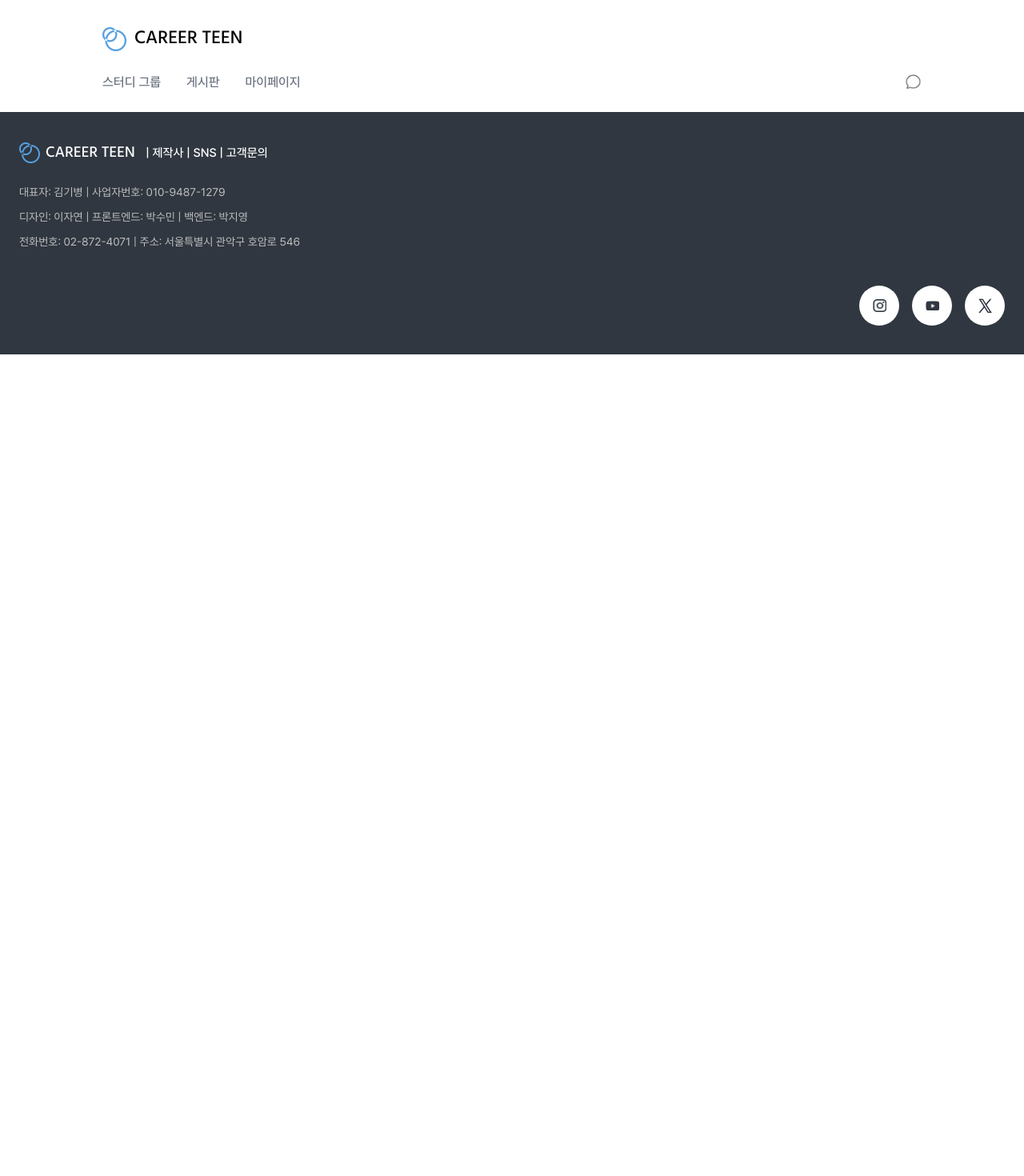
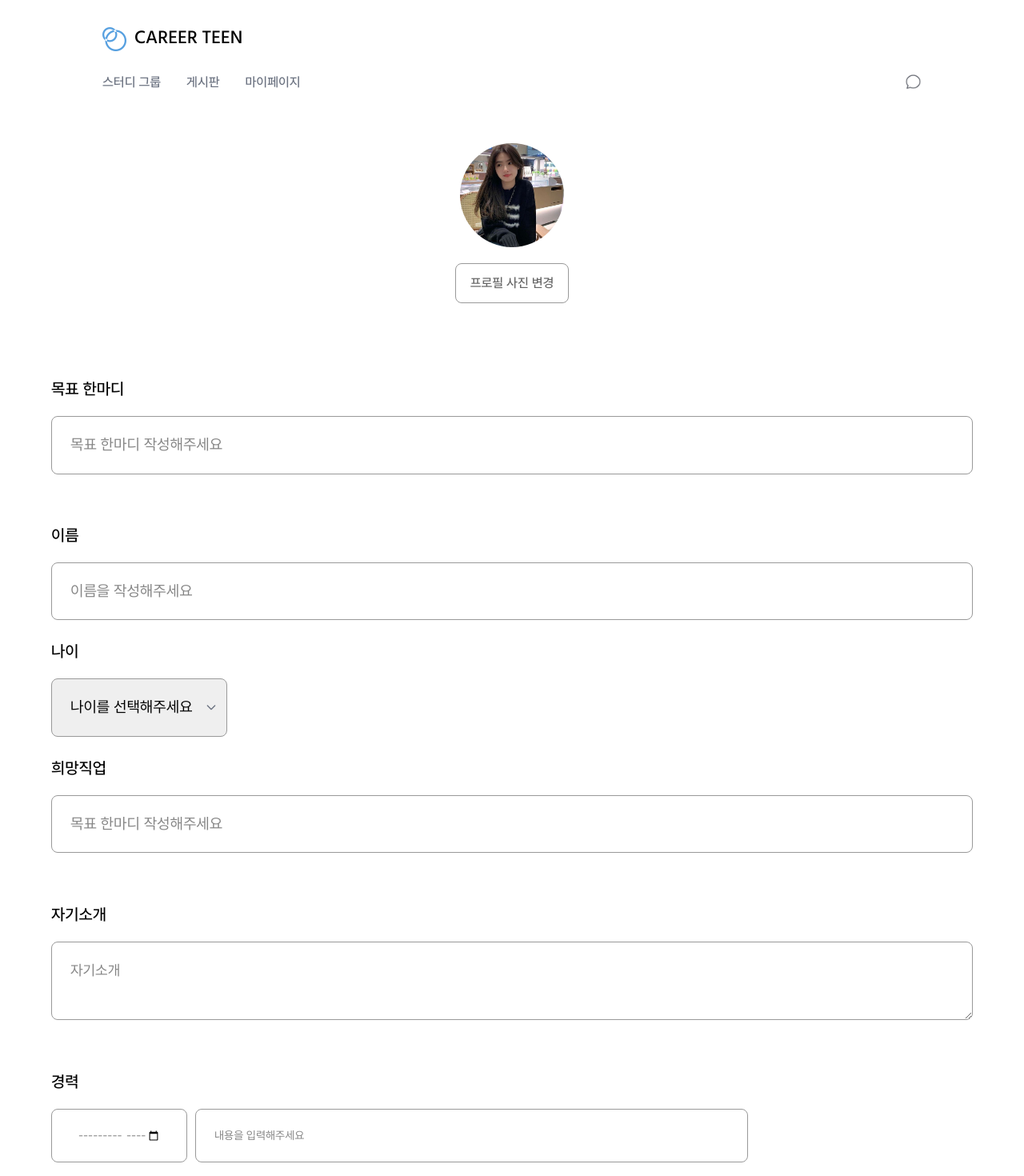
Before and after one commit to soom4478/CareerTeen-front, a Next.js app: page /my/modify in a window 1280 px wide. Shown: the top 1470 px of the page at 80% size. Before the commit the page ends 800 px from the top, so only its background shows below. Built offline with nearby package versions, Linux system fonts and the light colour scheme.

Commit message:
[feat] 유저 정보 변경 페이지 월 선택 ui 변경

```diff
--- /dev/null
+++ b/src/app/components/MonthPicker.tsx
@@ -0,0 +1,20 @@
+"use client";
+
+import React, { useState } from "react";
+import { FaRegCalendarAlt } from "react-icons/fa";
+
+export default function SimpleMonthPicker() {
+  const [month, setMonth] = useState("");
+
+  return (
+    <div className="relative w-[170px]">
+      <input
+        type="month"
+        value={month}
+        onChange={(e) => setMonth(e.target.value)}
+        className="myInputBox text-[14px] text-[#858585] w-full pl-8 pr-8"
+        placeholder="년-월 선택"
+      />
+    </div>
+  );
+}
--- a/src/app/globals.css
+++ b/src/app/globals.css
@@ -137,4 +137,7 @@ body {
   .clubInputBox {
     @apply px-[15px] py-[9px] rounded-[8px] border border-[#CCC] bg-[#F5F5F5] font-medium text-[20px] placeholder:text-[#AAA]
   }
+  .myInputBox {
+    @apply px-[23px] py-[21px] rounded-[8px] border border-[#999] text-[19px] placeholder:text-[#858585]
+  }
 }
--- a/src/app/my/modify/page.tsx
+++ b/src/app/my/modify/page.tsx
@@ -1,5 +1,127 @@
+"use client";
+
+import Image from "next/image";
+import { useRef, useState } from "react";
+
+import CustomMonthPicker from "@/app/components/MonthPicker";
+
 export default function Page() {
-    return (
-        <></>
-    )
+const fileInputRef = useRef<HTMLInputElement>(null);
+const [previewImage, setPreviewImage] = useState("/images/example.png");
+
+const userData = {
+    id: 1,
+    one: "항상 열심히",
+    name: "soom",
+    age: 19,
+    job: "프론트 개발자",
+    intro: "열정을 가지고 해나가는",
+    history: "",
+};
+
+const handleUploadClick = () => {
+    fileInputRef.current?.click(); // 숨겨진 input 클릭
+};
+
+const handleImageChange = (e: React.ChangeEvent<HTMLInputElement>) => {
+    const file = e.target.files?.[0];
+    if (file) {
+    const imageUrl = URL.createObjectURL(file);
+    setPreviewImage(imageUrl);
+    }
+};
+
+return (
+    <form className="px-[5%] mt-[39px]">
+    <div className="flex flex-col items-center mb-[92px]">
+        <Image
+            src={previewImage}
+            alt="댓글 프로필"
+            width={130}
+            height={130}
+            className="rounded-full w-[130px] h-[130px] object-cover mb-[20px]"/>
+        <button
+            type="button"
+            onClick={handleUploadClick}
+            className="px-[18px] py-[12px] border border-[#999] rounded-[8px] font-medium text-[#666] text-[16px]">
+            프로필 사진 변경
+        </button>
+        <input
+            type="file"
+            accept="image/*"
+            ref={fileInputRef}
+            className="hidden"
+            onChange={handleImageChange}/>
+    </div>
+
+    <div className="mb-[61px] flex flex-col gap-[19px]">
+        <p className="font-medium text-[20px]">목표 한마디</p>
+        <input type="text" placeholder="목표 한마디 작성해주세요" className="myInputBox w-full" />
+    </div>
+    <div className="mb-[24px] flex flex-col gap-[19px]">
+        <p className="font-medium text-[20px]">이름</p>
+        <input type="text" placeholder="이름을 작성해주세요" className="myInputBox w-full" />
+    </div>
+
+    <div className="mb-[24px] flex flex-col gap-[19px]">
+        <label htmlFor="age" className="font-medium text-[20px]">
+            나이
+        </label>
+
+        <div className="relative w-[220px]">
+            <select
+                id="age"
+                name="age"
+                className="myInputBox w-full appearance-none pr-10"
+                defaultValue="">
+                <option value="" disabled hidden>
+                    나이를 선택해주세요
+                </option>
+                {[...Array(100)].map((_, i) => {
+                    const age = 1 + i;
+                    return (
+                    <option key={age} value={age}>
+                        {age}세
+                    </option>
+                    );
+                })}
+            </select>
+
+            <svg
+                className="pointer-events-none absolute right-3 top-1/2 -translate-y-1/2 w-4 h-4 text-gray-500"
+                xmlns="http://www.w3.org/2000/svg"
+                fill="none"
+                viewBox="0 0 24 24"
+                stroke="currentColor"
+                strokeWidth={2}>
+            <path strokeLinecap="round" strokeLinejoin="round" d="M19 9l-7 7-7-7" />
+            </svg>
+        </div>
+    </div>
+
+    <div className="mb-[62px] flex flex-col gap-[19px]">
+        <p className="font-medium text-[20px]">희망직업</p>
+        <input type="text" placeholder="목표 한마디 작성해주세요" className="myInputBox w-full" />
+    </div>
+    <div className="mb-[62px] flex flex-col gap-[19px]">
+        <p className="font-medium text-[20px]">자기소개</p>
+        <textarea placeholder="자기소개" className="myInputBox text-[18px]" />
+    </div>
+    <div className="mb-[207px] flex flex-col gap-[19px]">
+        <p className="font-medium text-[20px]">경력</p>
+        <div className="flex gap-[10px]">
+            <CustomMonthPicker />
+            <input
+                type="text"
+                placeholder="내용을 입력해주세요"
+                className="myInputBox text-[14px] w-3/5"
+            />
+        </div>
+    </div>
+
+    <div className="flex justify-end">
+        <button type="submit" className="button2 mb-[86px]">프로필 저장</button>
+    </div>
+    </form>
+);
 }
--- a/src/app/page.tsx
+++ b/src/app/page.tsx
@@ -79,5 +79,5 @@ export default function Home() {
         </div>
 
         </div>
-  );
+    )
 }
```
Also changed, not shown: package.json (+8 -1 lines), 1 other file (tests, documents, lock files or other folders). Lines whose indentation alone changed are shown as unchanged.
